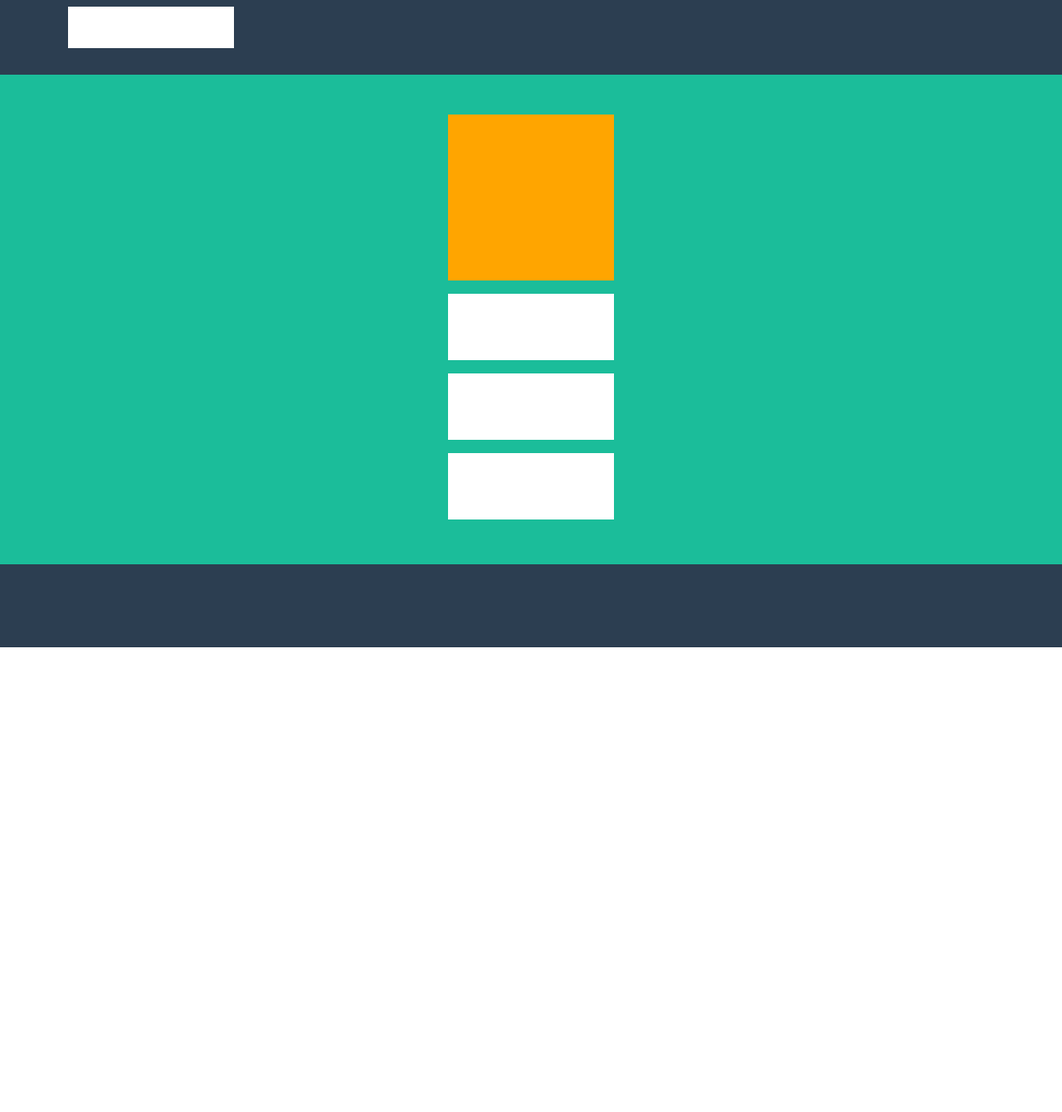
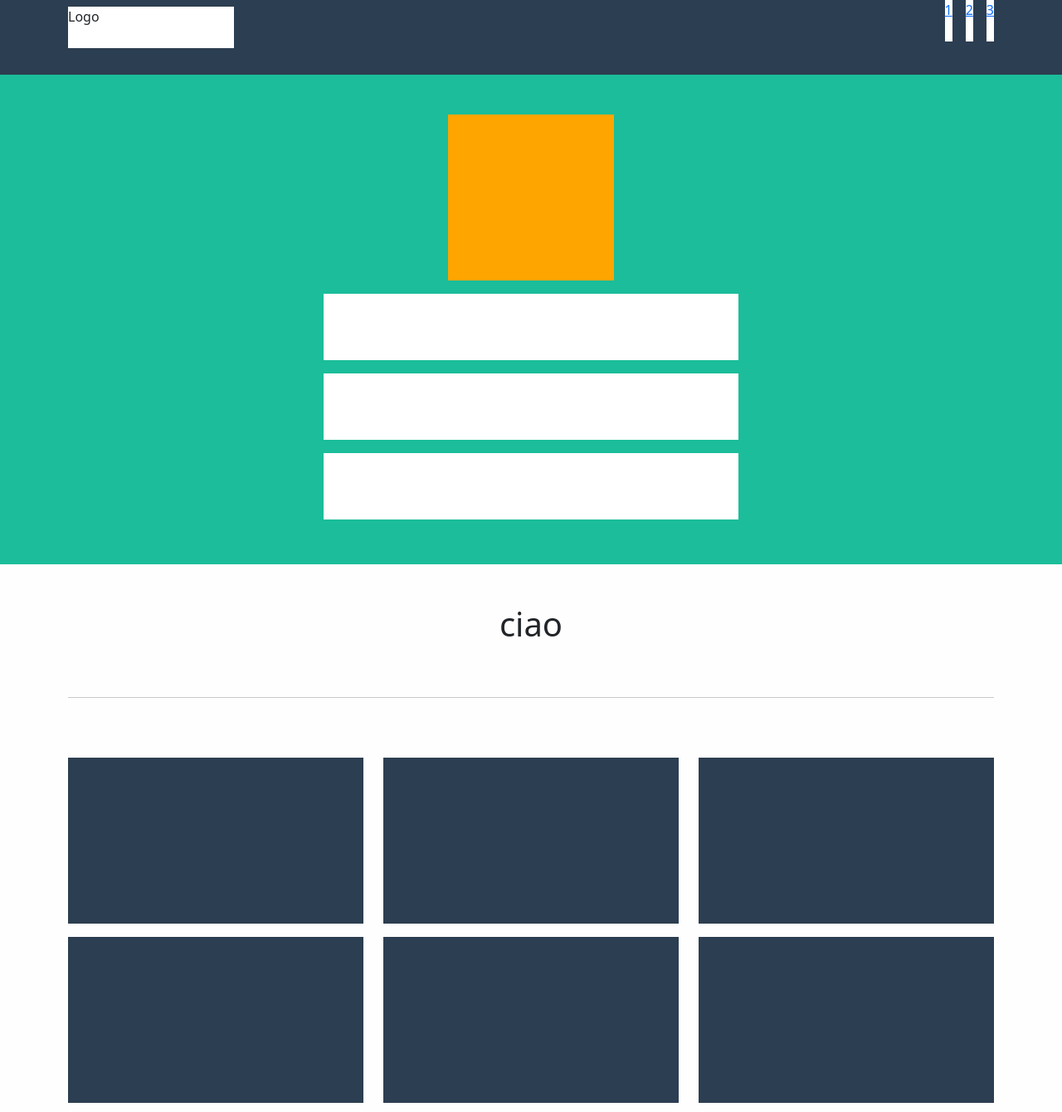
Before and after one commit to MassimoRomano/html-css-bootstrap-freelancer, a plain HTML site: page index.html in a window 1280 px wide. Shown: the top 1340 px of the page at 83% size. Before the commit the page ends 800 px from the top, so only its background shows below. Drawn offline with nearby package versions, Linux system fonts and the light colour scheme.

Commit message:
add portafolio section

```diff
--- a/assets/style.css
+++ b/assets/style.css
@@ -46,5 +46,22 @@ li{
 .text{
     background-color: white;
     height: 80px;
-    width: 200px;
+    width: 500px;
 }
+
+.portafolio{
+    background-color:#fffefe ;
+    height: 850px;
+}
+
+.port{
+    background-color: #2c3e51;
+    height: 100px;
+    width: 100px;
+}
+
+.portfolio-card {
+    background-color: #2c3e51;
+    height: 200px;
+
+}
--- a/index.html
+++ b/index.html
@@ -12,24 +12,30 @@
 
 <body>
     <header id="site_header">
-        <div class="container-sm">
+        <div class="container">
             <div class="d-flex flex-row align-items-center justify-content-between ">
+                <div class="col-6 col-lg-2">
                     <div class="logo">
+                    Logo
+                    </div>
+                </div>
 
+                <div class="col d-flex justify-content-end">
+                    <ul class="info d-flex flex-row gap-3">
+                        <li><a href="">1</a></li>
+                        <li><a href="">2</a></li>
+                        <li><a href="">3</a></li>
+                    </ul>
                 </div>
-                <ul class="info d-flex flex-row gap-3">
-                    <li ><a href=""></a></li>
-                    <li><a href=""></a></li>
-                    <li><a href=""></a></li>
-                </ul>
             </div>
         </div>
 
     </header>
     <main id="site_main">
         <section class="me_start p-5 ">
-            <div class="container-sm">
-                <div class="d-flex flex-column align-items-center gap-3">
+            <div class="container">
+                <div class="row justify-content-center">
+                    <div class="col-12 col-sm-8 d-flex flex-column align-items-center gap-3">
                         <div class="me_photo">
 
 
@@ -43,11 +49,38 @@
                         <div class="text">
 
                         </div>
-
+                    </div>
                 </div>
             </div>
         </section>
         <section class="portafolio">
+            <div class="container">
+                <h1 class="text-center p-5">ciao</h1>
+                <hr class="p-4">
+
+                <div class="row">
+
+                    <div class="col-4  py-2">
+                        <div class="portfolio-card"></div>
+                    </div>
+                    <div class="col-4 py-2">
+                        <div class="portfolio-card"></div>
+                    </div>
+                    <div class="col-4 py-2">
+                        <div class="portfolio-card"></div>
+                    </div>
+                    <div class="col-4 py-2">
+                        <div class="portfolio-card"></div>
+                    </div>
+                    <div class="col-4 py-2">
+                        <div class="portfolio-card"></div>
+                    </div>
+                    <div class="col-4 py-2">
+                        <div class="portfolio-card"></div>
+
+                </div>
+                </div>
+            </div>
 
         </section>
 
```
Lines whose indentation alone changed are shown as unchanged.
